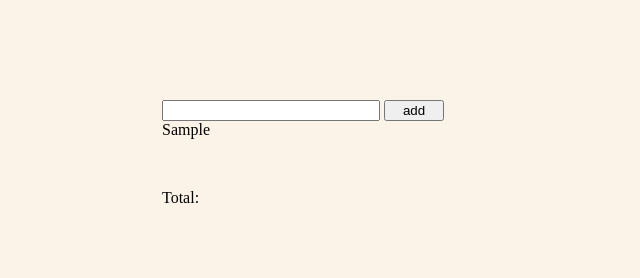
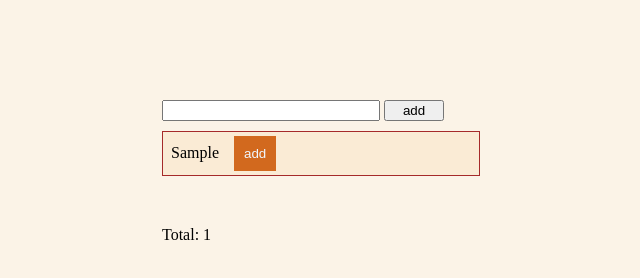
Before and after one commit to aleroom/TodoList, a website built with Parcel: page src/index.html in a window 1280 px wide. Both pictures are taken after typing "Sample" into the empty fields and a click on the button "add". Shown: the whole page, without its empty margins (328-968 px from the left). Built offline with nearby package versions, Linux system fonts and the light colour scheme.

Commit message:
add 'remove' todo

```diff
--- a/src/css/style.css
+++ b/src/css/style.css
@@ -11,6 +11,7 @@ body{
 }
 #input {
     width: 70%;
+
 }
 #btn {
     width: 20%;
@@ -23,3 +24,40 @@ ul{
 #result {
     margin-bottom: 50px;
 }
+
+.li {
+    padding: 4px 8px;
+    background-color:rgb(250, 235, 213);
+    border: 1px solid brown;
+    margin: 10px 0;
+    justify-content: space-between;
+    align-items: center;
+    position: relative;
+    z-index: 5;
+    width: 100%;text-transform: capitalize;
+}
+
+.li-active {
+    color:beige;
+    text-decoration: line-through;
+    background-color:black;
+
+}
+
+.li-active.btn {
+    color:rgb(157, 149, 137);
+    text-decoration: line-through;
+    background-color:rgb(114, 108, 99)
+}
+
+.btn {
+    background-color:chocolate;
+    border: none;
+    color:aliceblue;
+    margin-left: 15px;
+    padding: 10px;
+    cursor: pointer;
+    position: relative;
+    z-index: 10;
+
+}
--- a/src/js/index.js
+++ b/src/js/index.js
@@ -2,16 +2,43 @@ const input = document.querySelector('#input');
 const btn = document.querySelector('#btn');
 const result = document.querySelector('#result');
 const total = document.querySelector('#total');
+let i = 0;
 
 btn.addEventListener('click', (e) => {
-    console.log(input.value)
 
-    result.innerHTML += `<li>${input.value}</li>`;
+
+    // result.innerHTML += `<li>${input.value}</li>`;
     if(input.value === '') return
     createDeleteElements(input.value)
     input.value = ''
 })
 
 function createDeleteElements(value) {
-    console.log(value)
+    i++
+
+    const li = document.createElement('li')
+    const btn = document.createElement('button')
+
+    li.className = 'li';
+    li.textContent = value;
+
+
+    btn.className = 'btn';
+    btn.textContent = "add";
+    li.appendChild(btn)
+
+    //remove todo
+    btn.addEventListener('click', (e) => {
+        i-- ;
+        total.textContent = i
+        result.removeChild(li)
+
+    })
+
+    li.addEventListener('click', e => {
+        li.classList.toggle('li-active')
+    })
+
+    total.textContent = i
+    result.appendChild(li)
 }
```
